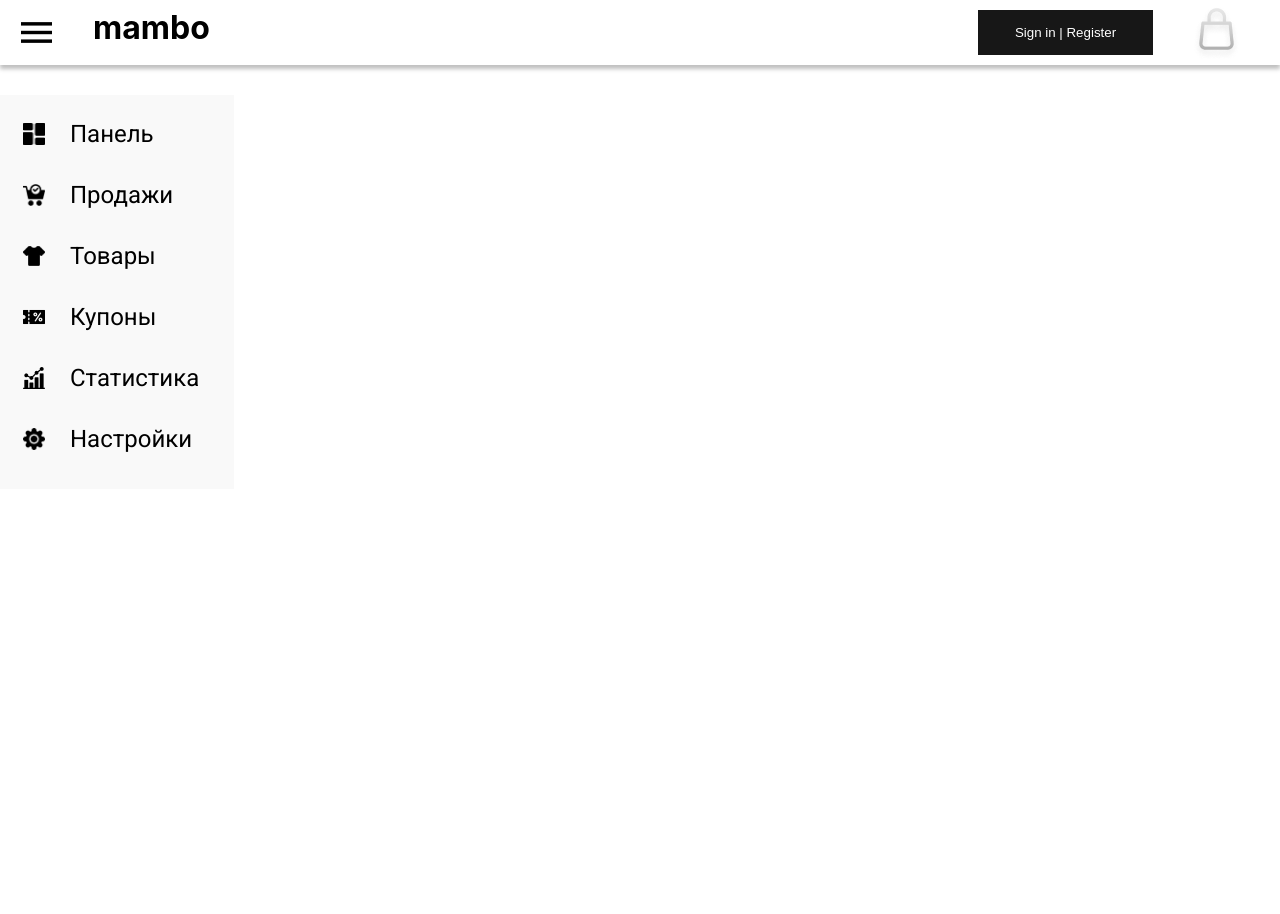
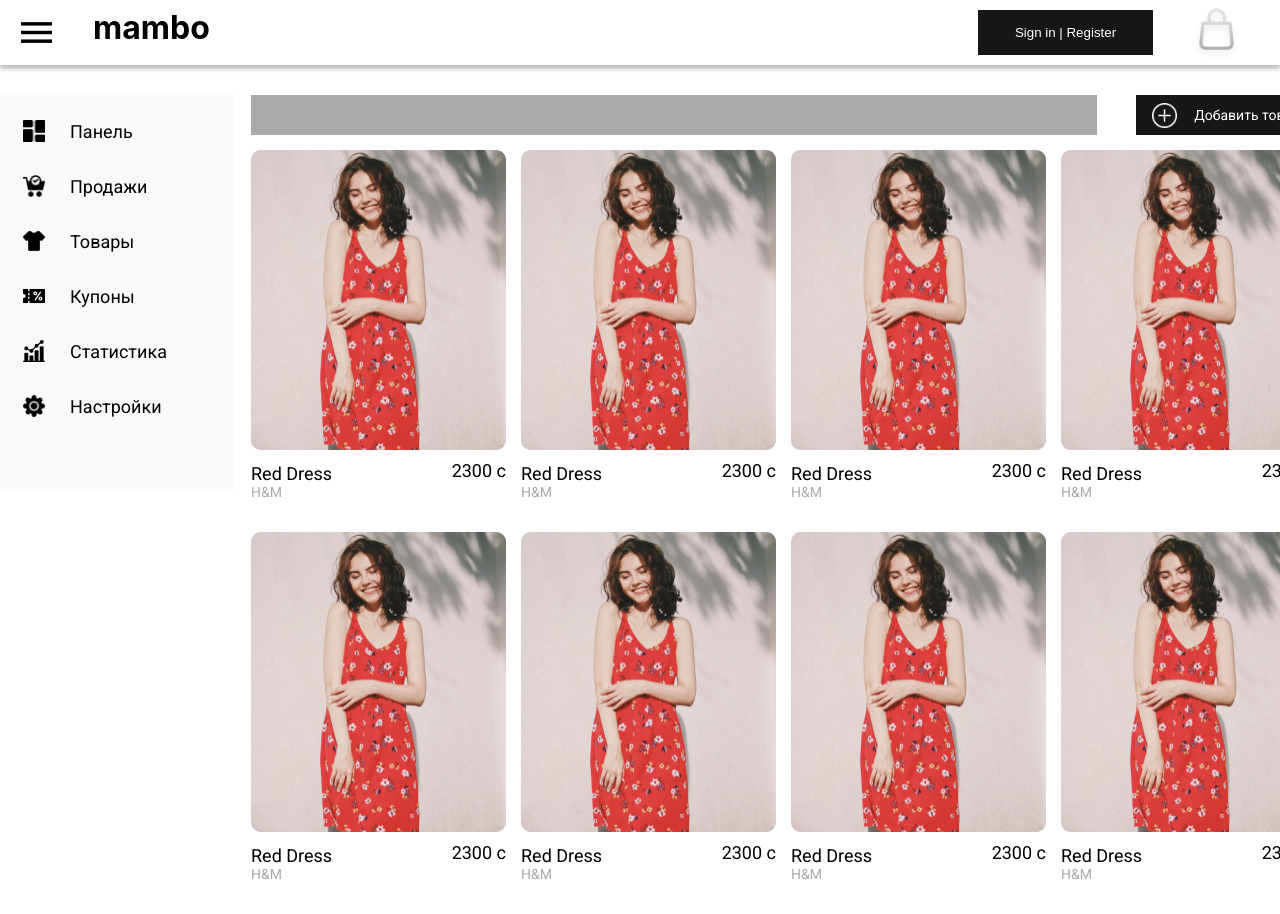
Before and after one commit to aumetov/mambo-client, a React (Create React App) app: page /product in a window 1280 px wide. Shown: the top 914 px of the page. Before the commit the page ends 800 px from the top, so only its background shows below. Built offline with nearby package versions, Linux system fonts and the light colour scheme.

Commit message:
admin products list ui

```diff
--- /dev/null
+++ b/src/components/admin-products/admin-products.scss
@@ -0,0 +1,47 @@
+.admin-products-container {
+    .products-top-panel {
+        display: flex;
+        justify-content: space-between;
+
+        .products-top-filter {
+            display: flex;
+            align-items: center;
+            width: 846px;
+            height: 40px;
+            background: #aaaaaa;
+        }
+
+        .add-product-button {
+            display: flex;
+            justify-content: space-around;
+            align-items: center;
+            width: 180px;
+            height: 40px;
+            padding: 0 15px;
+            border: none;
+            font-size: 14px;
+            font-family: 'Roboto', sans-serif;
+            background: #171717;
+            color: white;
+            outline: none;
+            cursor: pointer;
+
+            .add-product-icon {
+                width: 25px;
+                height: 25px;
+                margin-right: 15px;
+            }
+        }
+    }
+
+    .products-list {
+        display: flex;
+        flex-flow: row wrap;
+        justify-content: space-between;
+        margin-top: 15px;
+
+        .product-card-container {
+            margin-bottom: 30px;
+        }
+    }
+}
--- /dev/null
+++ b/src/components/admin-products/admin-products.tsx
@@ -0,0 +1,28 @@
+import React, { Component } from 'react'
+import './admin-products.scss'
+import ProductCard from '../product-card/product-card'
+
+const addNewProductIcon = require('../../shared/icons/add.png')
+
+export default class AdminProducts extends Component {
+    render() {
+        return (
+            <div className='admin-products-container'>
+                <div className='products-top-panel'>
+                    <div className='products-top-filter'>
+
+                    </div>
+                    <button className='add-product-button'>
+                        <img className='add-product-icon' alt='add product' src={addNewProductIcon}/>
+                        Добавить товар
+                    </button>
+                </div>
+                <div className='products-list'>
+                    {[1,2,3,4,5,6,7,8].map(i => {
+                        return <ProductCard/>
+                    })}
+                </div>
+            </div>
+        )
+    }
+}
--- a/src/components/admin-sidebar-navigation/admin-sidebar-navigation.scss
+++ b/src/components/admin-sidebar-navigation/admin-sidebar-navigation.scss
@@ -17,6 +17,7 @@
         width: 175px;
         margin-left: 23px;
         margin-bottom: 33px;
+        cursor: pointer;
 
         .navigation-icon {
             width: 22px;
@@ -27,7 +28,7 @@
         .navigation-title {
             margin: 0;
             padding-left: 25px;
-            font-size: 24px;
+            font-size: 18px;
             font-family: 'Roboto', sans-serif;
         }
     }
--- a/src/pages/admin-panel/admin-panel.scss
+++ b/src/pages/admin-panel/admin-panel.scss
@@ -1,5 +1,6 @@
 .admin-panel-container {
     display: flex;
+    justify-content: space-between;
 
     .admin-panel-content {
         width: 1065px;
--- a/src/pages/admin-panel/admin-panel.tsx
+++ b/src/pages/admin-panel/admin-panel.tsx
@@ -2,6 +2,7 @@ import React, { Component } from 'react'
 import './admin-panel.scss'
 import AdminSidebarNavigation from '../../components/admin-sidebar-navigation/admin-sidebar-navigation'
 import { Route, BrowserRouter as Router, Switch } from 'react-router-dom';
+import AdminProducts from '../../components/admin-products/admin-products';
 
 export default class AdminPanel extends Component {
     render() {
@@ -9,13 +10,14 @@ export default class AdminPanel extends Component {
             <div className='admin-panel-container'>
                 <AdminSidebarNavigation/>
                 <div className='admin-panel-content'>
-                    <Router>
-                        {/* <Switch>
+                    <AdminProducts/>
+                    {/* <Router>
+                        <Switch>
                             <Route path='/' exact={true} component={<div/>}/>
                             <Route path='/product' exact={true} component={<div/>}/>
                             <Route path='/shop' exact={true} component={<div/>}/>
-                        </Switch> */}
-                    </Router>
+                        </Switch>
+                    </Router> */}
                 </div>
             </div>
         )
```
Also changed, not shown: src/shared/icons/add.png (added).
